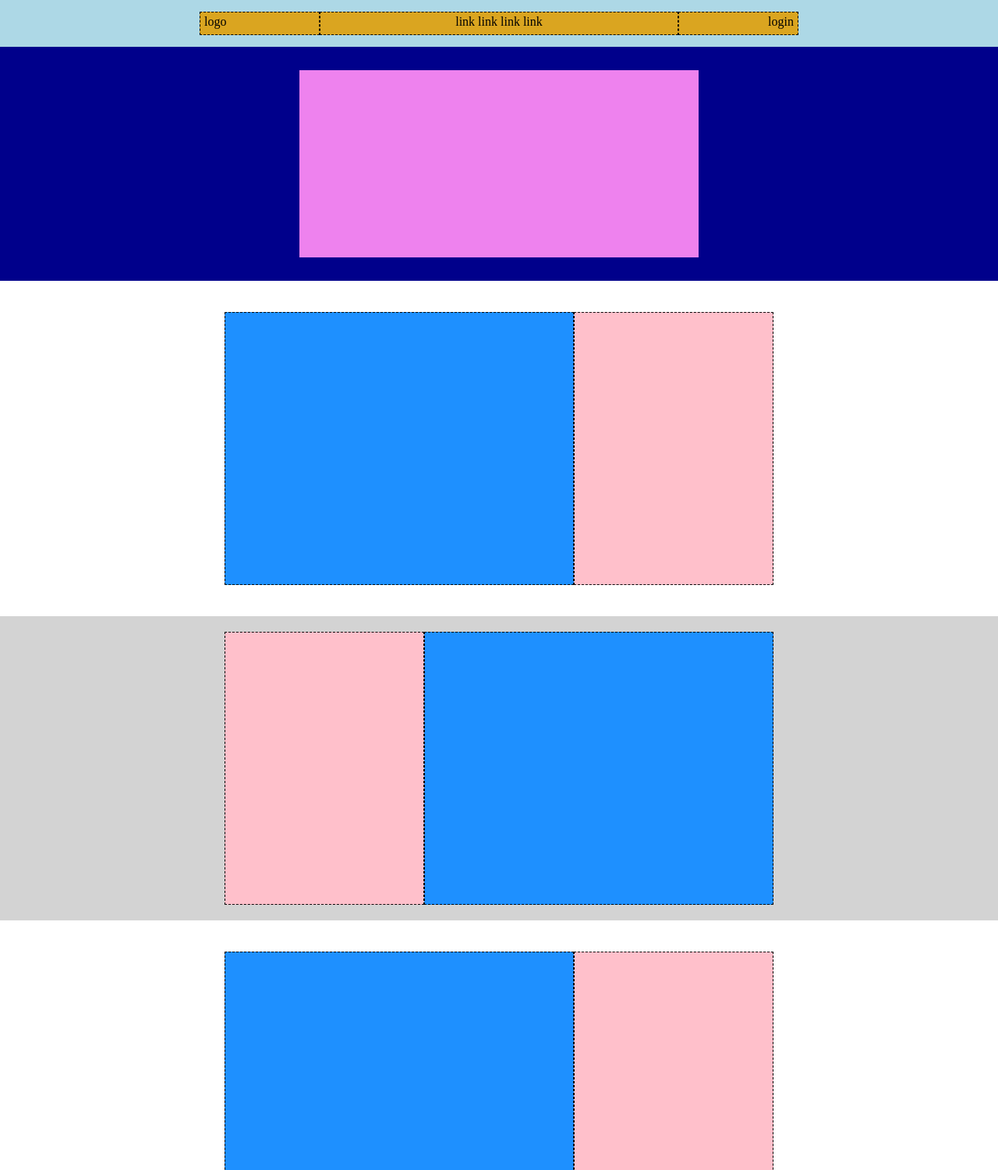
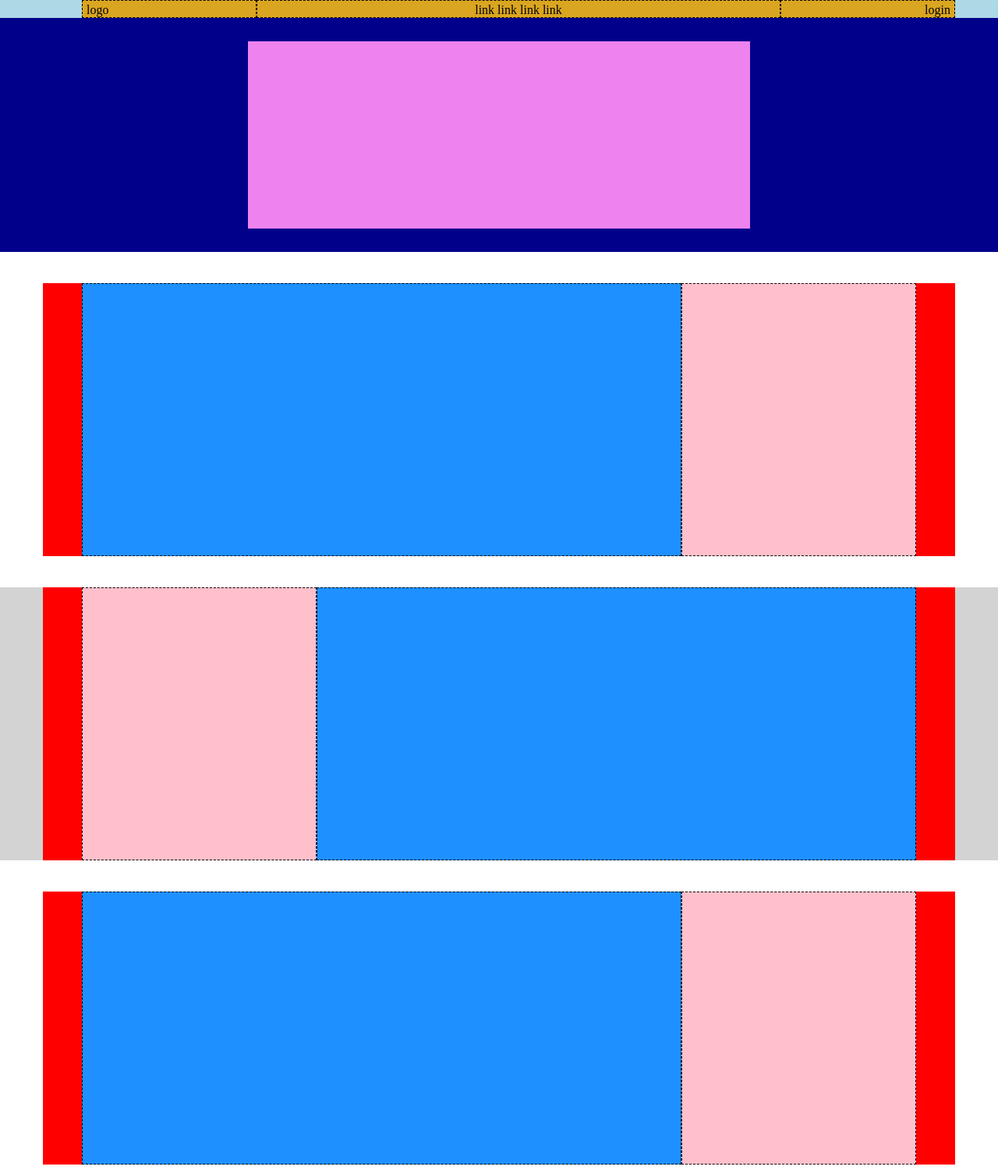
Before and after one commit to EugeniuPeruzzi/htmlcss-struttura-discord, a plain HTML site: page index.html in a window 1280 px wide. Shown: the top 1500 px of the page at 78% size. Drawn offline with Linux system fonts and the light colour scheme.

Commit message:
corrections on main and css structure

```diff
--- a/css/style.css
+++ b/css/style.css
@@ -6,40 +6,34 @@
 
 .container{
     margin: 0 auto;
-    max-width: 1170;
+    max-width: 1170px;
 }
 
 .border{
     border: 1px black dashed;
 }
 /* header */
-.header-container{
+.jumbotron-header{
     background-color: #ADD8E6;
-    height: 60px;
-    width: 100%;
-    display: flex;
-    justify-content: center;
-    align-items: center;
 }
 
 .row-header{
     background-color: #DAA520;
-    height: 30px;
-    width: 60%;
+    margin: 0px 50px;
+    width: calc(100% - 50px);
     display: flex;
     justify-content: space-between;
+    align-items: center;
 }
 
 .col-60{
     width: 60%;
-    height: 100%;
     text-align: center;
     padding-top: 3px;
 }
 
 .col-20{
     width: 20%;
-    height: 100%;
     padding-top: 3px;
     padding-left: 5px;
 }
@@ -49,8 +43,11 @@
     padding-right: 5px;
 }
 
+.jumbotron-blu{
+    background-color: #00008B;
+}
+
 .row-blu{
-    background-color: #00008B;
     height: 300px;
     display: flex;
     justify-content: center;
@@ -60,13 +57,14 @@
 .col-pink{
     background-color: #EE82EE;
     height: 80%;
-    width: 40%;
+    width: 55%;
 }
 /* header end */
 
 /* main part */
 /* blu and pink cols */
 .row{
+    background-color: red;
     margin-top: 40px;
     width: 100%;
     display: flex;
@@ -76,39 +74,44 @@
 .col-70{
     background-color: #1E90FF;
     height: 350px;
-    width: 35%;
+    width: calc(70% - 50px);
     margin-left: 50px;
 }
 
 .col-30{
     background-color: #FFC0CB;
     height: 350px;
-    width: 20%;
+    width: calc(30% - 50px);
     margin-right: 50px;
 }
 /* row and col reverse */
 
-.row-grey{
+.jumbotron-grey{
     margin-top: 40px;
     background-color: #D3D3D3;
     width: 100%;
-    display: flex;
-    justify-content: center;
-    padding: 20px 0px;
 }
 
 .col-70-reverse{
     background-color: #1E90FF;
     height: 350px;
-    width: 35%;
+    width: calc(70% - 50px);
     margin-right: 50px;
 }
 
 .col-30-reverse{
     background-color: #FFC0CB;
     height: 350px;
-    width: 20%;
+    width: calc(30% - 50px);
     margin-left: 50px;
 }
 /*  end blu and pink cols */
 /* green container */
+
+.col-green{
+    background-color: #228B22;
+    height: 700px;
+    width: calc(100% - 50px);
+    margin: 10px 50px;
+}
+/* end green container */
--- a/index.html
+++ b/index.html
@@ -11,35 +11,62 @@
 <body>
     <!-- header -->
     <header>
-        <div class="header-container">
+        <div class="jumbotron-header">
+            <div class="container">
                 <div class="row-header">
                     <div class="col-20 border">logo</div>
                     <div class="col-60 border">link link link link</div>
                     <div class="col-20 border" id="text-right">login</div>
                 </div>
             </div>
+        </div>
+        <div class="jumbotron-blu">
+            <div class="container">
                 <div class="row-blu">
                     <div class="col-pink"></div>
                 </div>
+            </div>
+        </div>
     </header>
     <!-- main part -->
-    <div class="container">
     <main>
         <!-- blu and pink containers -->
+        <!-- first container -->
+        <div class="container">
             <div class="row">
                 <div class="col-70 border"></div>
                 <div class="col-30 border"></div>
             </div>
-            <div class="row-grey">
+        </div>
+        <!-- second container -->
+        <div class="jumbotron-grey">
+            <div class="container">
+                <div class="row">
                     <div class="col-30-reverse border"></div>
                     <div class="col-70-reverse border"></div>
                 </div>
+            </div>
+        </div>
+        <!-- third container -->
+        <div class="container">
             <div class="row">
                 <div class="col-70 border"></div>
                 <div class="col-30 border"></div>
             </div>
+        </div>
         <!-- green container -->
+        <div class="jumbotron-grey">
+            <div class="container">
+                <div class="row">
+                    <div class="col-green"></div>
+                </div>
+            </div>
+        </div>
     </main>
-    </div>
+    <!-- end main -->
+    <!-- footer -->
+    <footer>
+
+    </footer>
 </body>
 </html>
```
Lines whose indentation alone changed are shown as unchanged.
